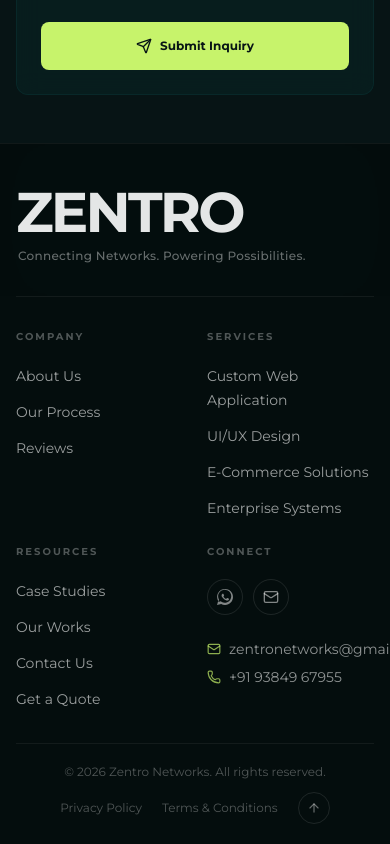
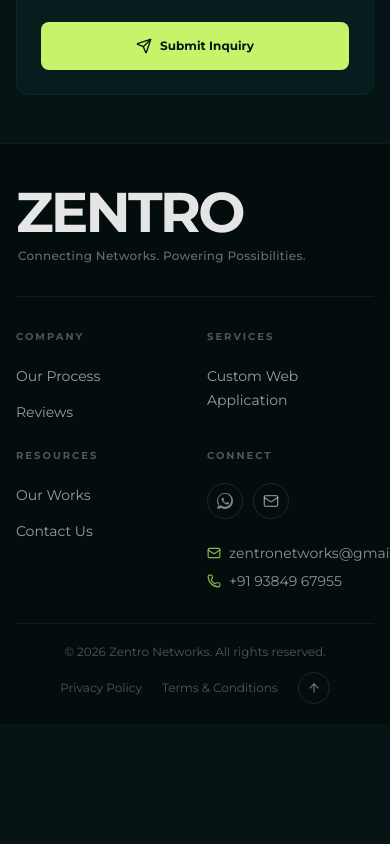
Before and after one commit to Zentro-networks/Zentro-portfolio, a Next.js app: page / in a window 390 px wide. Shown: the part 5636-6480 px from the top of the page. After the commit the page ends 6360 px from the top, so only its background shows below. Built offline with nearby package versions, Linux system fonts and the light colour scheme.

Commit message:
feat: add responsive Footer component with branding, site navigation, and contact details

```diff
--- a/components/shared/Footer.tsx
+++ b/components/shared/Footer.tsx
@@ -6,21 +6,15 @@
 
 const FOOTER_LINKS = {
   company: [
-    { label: 'About Us', href: '#about' },
     { label: 'Our Process', href: '#services' },
     { label: 'Reviews', href: '#testimonials' },
   ],
   services: [
-    { label: 'Custom Web Application', href: '#services' },
-    { label: 'UI/UX Design', href: '#services' },
-    { label: 'E-Commerce Solutions', href: '#projects' },
-    { label: 'Enterprise Systems', href: '#projects' },
+    { label: 'Custom Web Application', href: '#services' }
   ],
   resources: [
-    { label: 'Case Studies', href: '#projects' },
     { label: 'Our Works', href: '#projects' },
-    { label: 'Contact Us', href: '#contact' },
-    { label: 'Get a Quote', href: '#contact' },
+    { label: 'Contact Us', href: '#contact' }
   ],
 };
 
```
